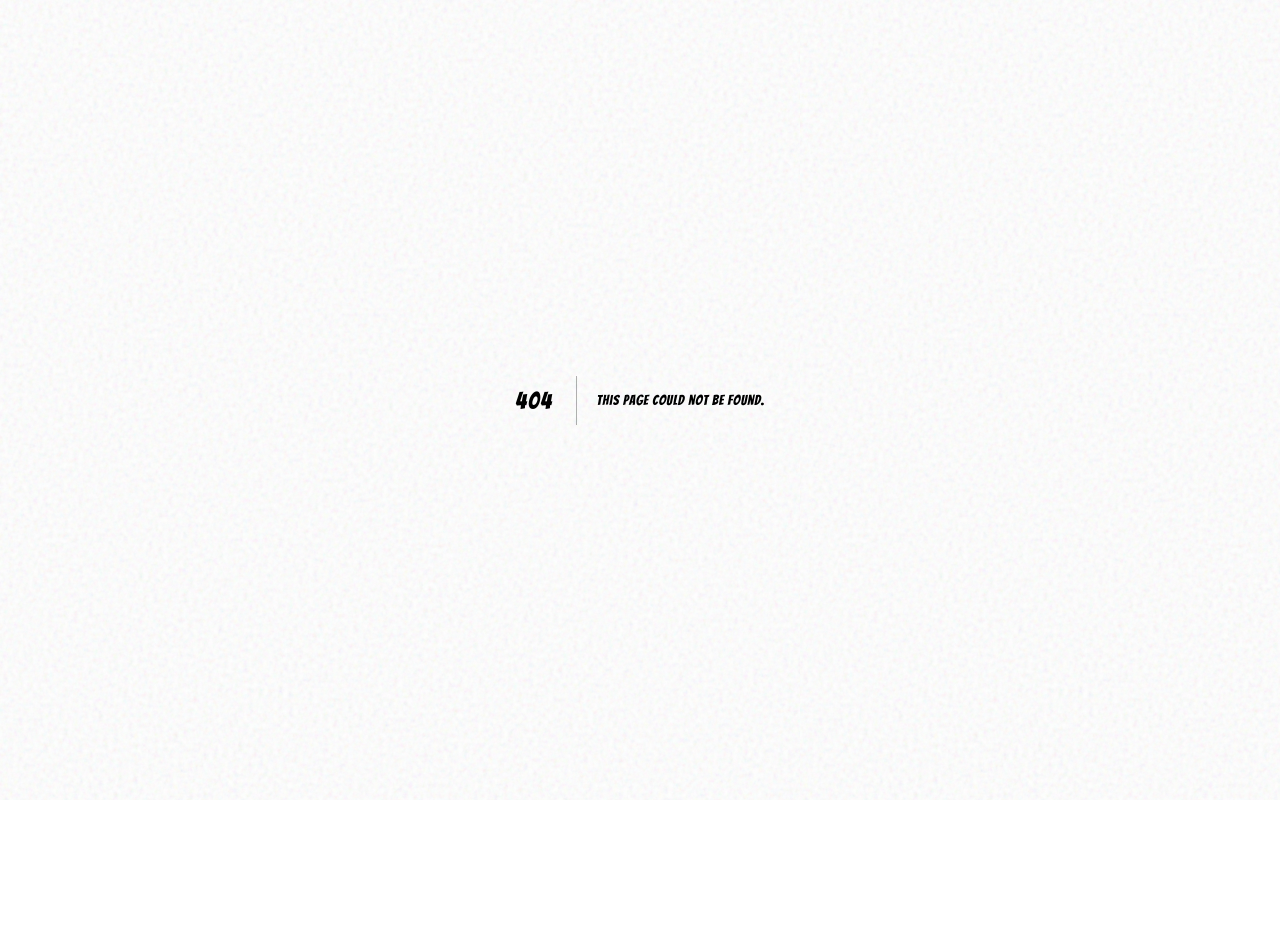
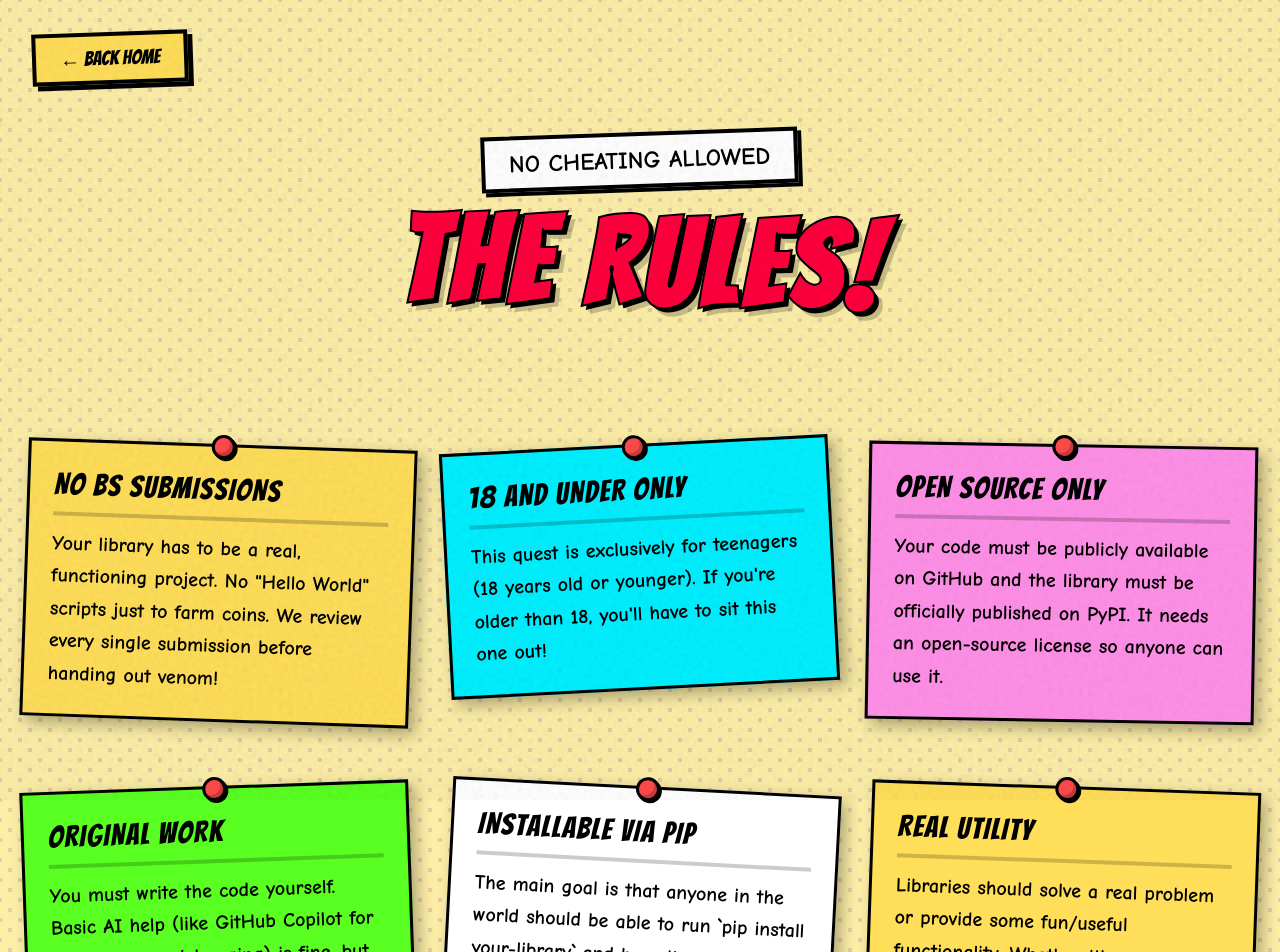
Before and after one commit to xndadelin/monty, a Next.js app: page /rules in a window 1280 px wide. Before the commit this address had no page. Shown: the top 952 px of the page. Before the commit the page ends 800 px from the top, so only its background shows below. Built offline with nearby package versions, Linux system fonts and the light colour scheme.

Commit message:
Add rules.

```diff
--- a/app/page.tsx
+++ b/app/page.tsx
@@ -136,7 +136,13 @@ export default function Monty() {
 
   return (
     <div className="min-h-screen relative w-full pb-32 overflow-hidden">
-      <header className="w-full flex justify-end pb-6 md:p-8 relative z-50">
+      <header className="w-full flex justify-end pb-6 md:p-8 relative z-50 gap-4">
+        <Link
+          href="/rules"
+          className="comic-button bg-[#ff003c] text-xl px-6 py-2 -rotate-[2deg] no-underline inline-block text-white"
+        >
+          THE RULES
+        </Link>
         <Link
           href="/faq"
           className="comic-button bg-[#00f0ff] text-xl px-6 py-2 rotate-[3deg] no-underline inline-block text-black"
--- /dev/null
+++ b/app/rules/page.tsx
@@ -0,0 +1,80 @@
+"use client";
+
+import Link from 'next/link';
+
+interface RuleItem {
+  title: string;
+  description: string;
+}
+
+const rulesData: RuleItem[] = [
+  {
+    title: "No BS Submissions",
+    description: "Your library has to be a real, functioning project. No \"Hello World\" scripts just to farm coins. We review every single submission before handing out venom!"
+  },
+  {
+    title: "18 And Under Only",
+    description: "This quest is exclusively for teenagers (18 years old or younger). If you're older than 18, you'll have to sit this one out!"
+  },
+  {
+    title: "Open Source Only",
+    description: "Your code must be publicly available on GitHub and the library must be officially published on PyPI. It needs an open-source license so anyone can use it."
+  },
+  {
+    title: "Original Work",
+    description: "You must write the code yourself. Basic AI help (like GitHub Copilot for boilerplate or debugging) is fine, but you cannot copy-paste entire projects or let AI write the whole logic."
+  },
+  {
+    title: "Installable via pip",
+    description: "The main goal is that anyone in the world should be able to run `pip install your-library` and have it work seamlessly on their machine. Documentation and a good README are highly encouraged!"
+  },
+  {
+    title: "Real Utility",
+    description: "Libraries should solve a real problem or provide some fun/useful functionality. Whether it's a wrapper for a cool API, a math tool, or a terminal visualizer, make it something you'd actually want to use."
+  }
+];
+
+export default function Rules() {
+  const stickyColors = ["bg-[#ffde59]", "bg-[#00f0ff]", "bg-[#ff90e8]", "bg-[#58ff21]", "bg-[#fff]"];
+
+  return (
+    <div className="min-h-screen relative w-full pb-32">
+      <header className="w-full flex justify-start p-6 md:p-8 relative z-50">
+        <Link href="/" className="comic-button bg-[#ffde59] text-xl px-6 py-2 -rotate-[2deg] no-underline inline-block">
+          ← BACK HOME
+        </Link>
+      </header>
+
+      <main className="w-full max-w-7xl mx-auto px-4 sm:px-6 relative z-10 flex flex-col items-center">
+
+        <section className="relative text-center w-full mt-4 mb-20 flex flex-col items-center justify-center">
+          <div className="bg-[#fff] border-4 border-black px-6 py-2 font-black text-xl sm:text-2xl -rotate-2 mb-4 shadow-[4px_4px_0px_#000]">
+            NO CHEATING ALLOWED
+          </div>
+
+          <h1 className="text-7xl sm:text-[120px] font-black text-[#ff003c] comic-title rotate-1 leading-none z-10 relative">
+            THE RULES!
+          </h1>
+        </section>
+
+        <section className="w-full mt-10">
+          <div className="grid grid-cols-1 sm:grid-cols-2 lg:grid-cols-3 gap-8 w-full items-start">
+            {rulesData.map((item, index) => {
+              const bg = stickyColors[index % stickyColors.length];
+              const rots = ["rotate-2", "-rotate-[3deg]", "rotate-1", "-rotate-2", "rotate-3"];
+              const rot = rots[index % rots.length];
+              return (
+                <div key={index} className={`sticky-note ${bg} ${rot} w-full`}>
+                  <div className="pin"></div>
+                  <h3 className="text-3xl uppercase leading-tight mb-3 border-b-4 border-black/20 pb-2">{item.title}</h3>
+                  <p className="text-xl font-body font-bold leading-relaxed whitespace-pre-wrap">{item.description}</p>
+                </div>
+              )
+            })}
+          </div>
+        </section>
+
+      </main>
+    </div>
+  );
+}
```
